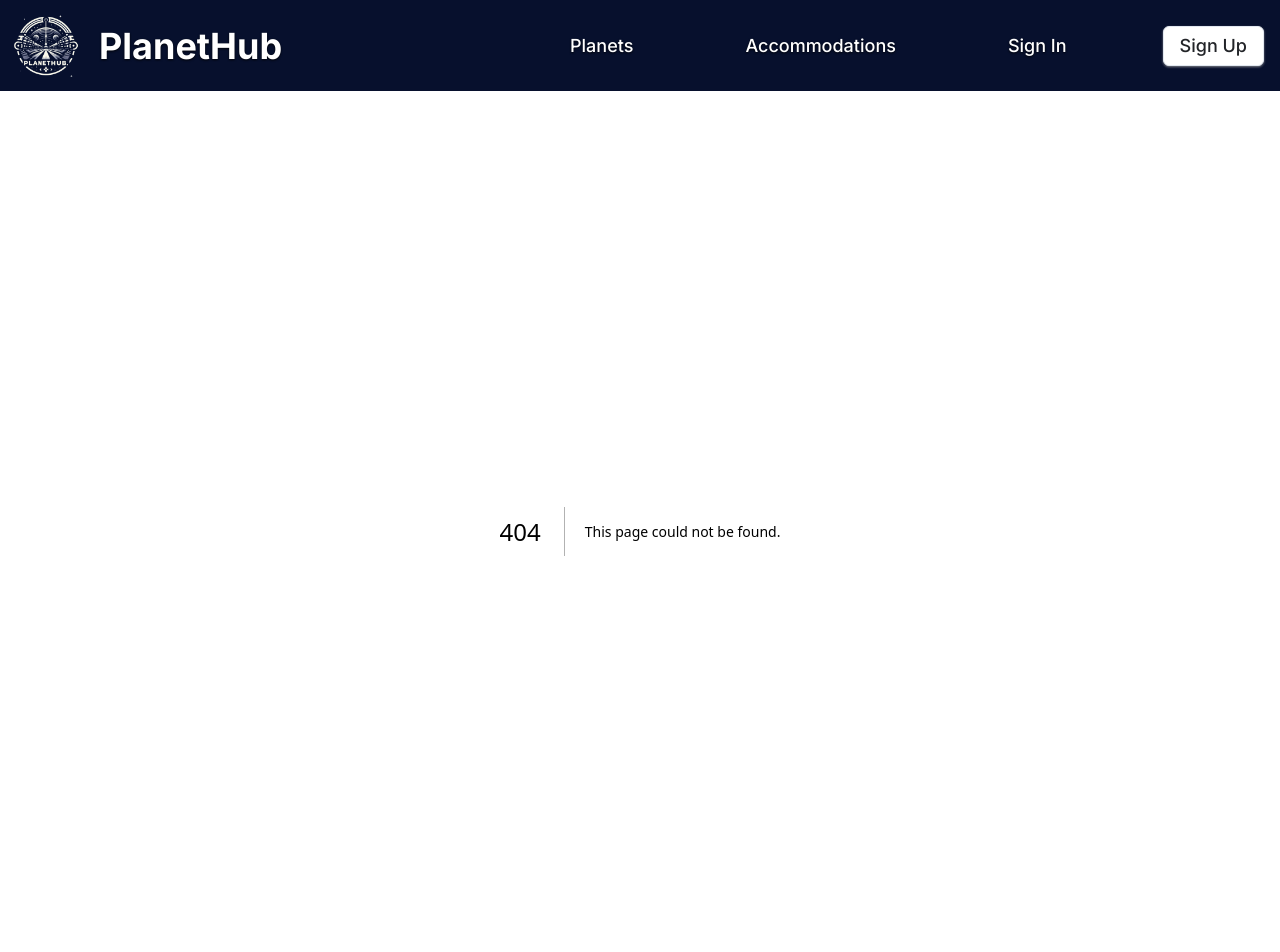
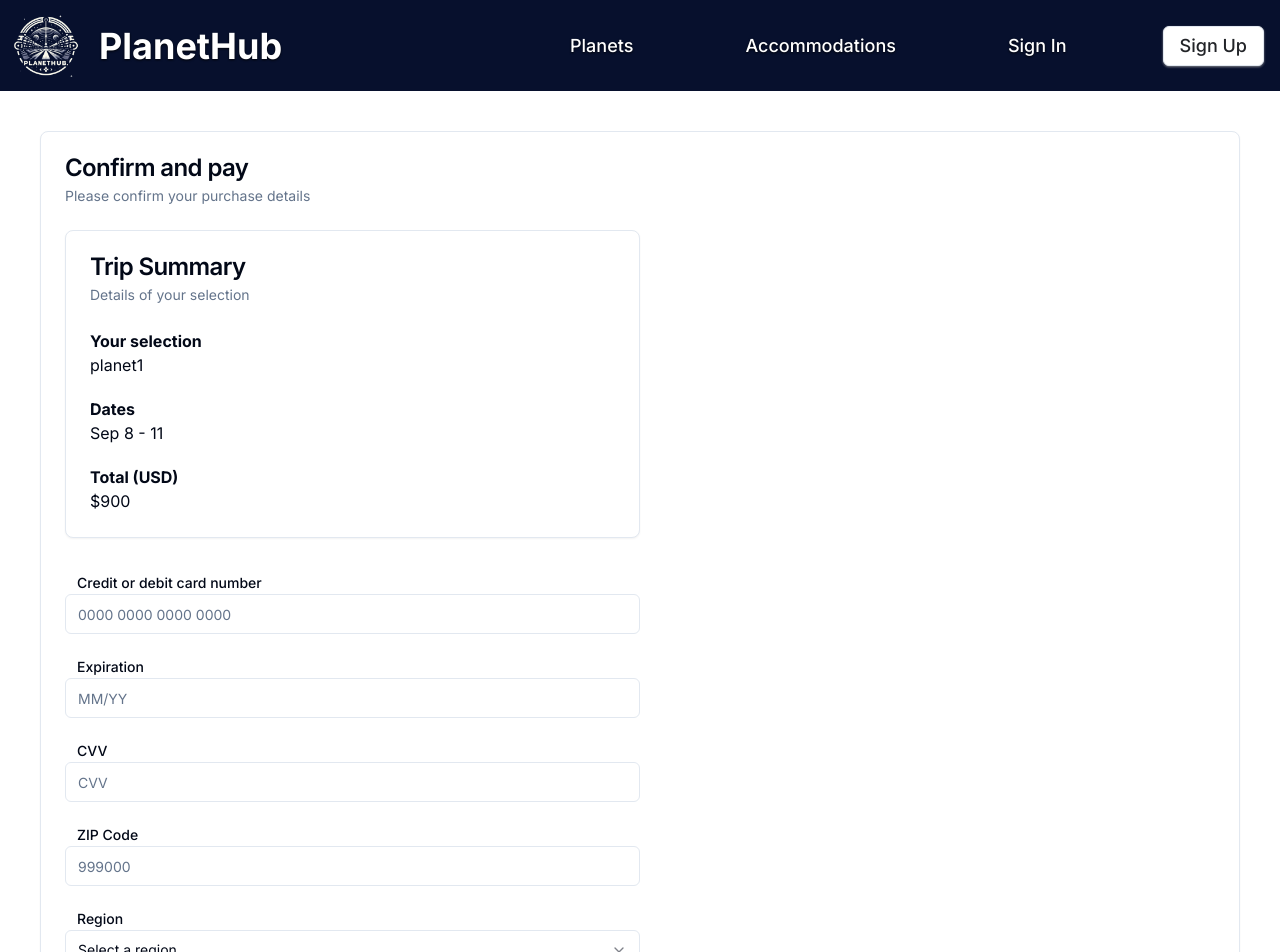
Before and after one commit to jcamilomolinar/planet-hub, a Next.js app in the folder planet-hub/: page /payment-gateway in a window 1280 px wide. Before the commit this address had no page. Shown: the top 952 px of the page. Built offline with nearby package versions, Linux system fonts and the light colour scheme.

Commit message:
Creacion de la pagina payment-gateway

```diff
--- /dev/null
+++ b/planet-hub/app/payment-gateway/page.tsx
@@ -0,0 +1,100 @@
+"use client";
+import * as React from "react";
+import { useState } from "react";
+import { Button } from "@/components/ui/button";
+import {
+  Card,
+  CardContent,
+  CardDescription,
+  CardFooter,
+  CardHeader,
+  CardTitle,
+} from "@/components/ui/card";
+import TripSummary from "@/components/TripSummary";
+import PaymentForm from "@/components/PaymentForm";
+
+// Funciones para formatear los campos de entrada
+const formatNumericInput = (value: string, format: (value: string) => string): string => {
+  const numbersOnly = value.replace(/\D/g, '');
+  return format(numbersOnly);
+};
+
+const formatCardNumber = (value: string) => {
+  const groups = value.match(/.{1,4}/g);
+  return groups ? groups.join(' ') : '';
+};
+
+const formatExpirationDate = (value: string) => {
+  const groups = value.match(/.{1,2}/g);
+  return groups ? groups.join('/') : '';
+};
+
+const formatCVV = (value: string) => value.substring(0, 4);
+
+const formatZIPCode = (value: string) => value;
+
+const PaymentGatewayPage = () => {
+  const [cardNumber, setCardNumber] = useState('');
+  const [expirationDate, setExpirationDate] = useState('');
+  const [cvv, setCVV] = useState('');
+  const [zipCode, setZipCode] = useState('');
+  const [region, setRegion] = useState('');
+
+  const handleCardNumberChange = (e: React.ChangeEvent<HTMLInputElement>) => {
+    const formattedValue = formatNumericInput(e.target.value, formatCardNumber);
+    setCardNumber(formattedValue);
+  };
+
+  const handleExpirationDateChange = (e: React.ChangeEvent<HTMLInputElement>) => {
+    const formattedValue = formatNumericInput(e.target.value, formatExpirationDate);
+    setExpirationDate(formattedValue);
+  };
+
+  const handleCVVChange = (e: React.ChangeEvent<HTMLInputElement>) => {
+    const formattedValue = formatNumericInput(e.target.value, formatCVV);
+    setCVV(formattedValue);
+  };
+
+  const handleZipCodeChange = (e: React.ChangeEvent<HTMLInputElement>) => {
+    const formattedValue = formatNumericInput(e.target.value, formatZIPCode);
+    setZipCode(formattedValue);
+  };
+
+  return (
+    <Card className="w-auto">
+      <CardHeader>
+        <CardTitle>Confirm and pay</CardTitle>
+        <CardDescription>Please confirm your purchase details</CardDescription>
+      </CardHeader>
+      <CardContent>
+        <div className="flex w-auto items-center gap-10">
+          <div className="flex flex-col w-1/2 space-y-1.5">
+
+            <TripSummary planet="planet1" dates="Sep 8 - 11" total="$900" />
+
+            <div style={{ marginBottom: '20px' }}></div>
+
+            <PaymentForm
+              cardNumber={cardNumber}
+              expirationDate={expirationDate}
+              cvv={cvv}
+              zipCode={zipCode}
+              region={region}
+              onCardNumberChange={handleCardNumberChange}
+              onExpirationDateChange={handleExpirationDateChange}
+              onCVVChange={handleCVVChange}
+              onZipCodeChange={handleZipCodeChange}
+              onRegionChange={setRegion}
+            />
+
+          </div>
+        </div>
+      </CardContent>
+      <CardFooter className="flex gap-20">
+        <Button variant="default" onClick={() => console.log('Pago confirmado')}>Confirm and pay</Button>
+      </CardFooter>
+    </Card>
+  );
+};
+
+export default PaymentGatewayPage;
--- /dev/null
+++ b/planet-hub/components/PaymentForm.tsx
@@ -0,0 +1,114 @@
+import * as React from "react";
+import { Input } from "@/components/ui/input";
+import { Label } from "@/components/ui/label";
+import {
+  Select,
+  SelectContent,
+  SelectItem,
+  SelectTrigger,
+  SelectValue,
+} from "@/components/ui/select";
+
+interface PaymentFormProps {
+  cardNumber: string;
+  expirationDate: string;
+  cvv: string;
+  zipCode: string;
+  region: string;
+  onCardNumberChange: (e: React.ChangeEvent<HTMLInputElement>) => void;
+  onExpirationDateChange: (e: React.ChangeEvent<HTMLInputElement>) => void;
+  onCVVChange: (e: React.ChangeEvent<HTMLInputElement>) => void;
+  onZipCodeChange: (e: React.ChangeEvent<HTMLInputElement>) => void;
+  onRegionChange: (value: string) => void;
+}
+
+const PaymentForm: React.FC<PaymentFormProps> = ({
+  cardNumber,
+  expirationDate,
+  cvv,
+  zipCode,
+  region,
+  onCardNumberChange,
+  onExpirationDateChange,
+  onCVVChange,
+  onZipCodeChange,
+  onRegionChange,
+}) => (
+  <form>
+    <Label className="px-3" htmlFor="card-number">Credit or debit card number</Label>
+    <div style={{ marginBottom: '20px' }}>
+      <Input
+        id="card-number"
+        name="card-number"
+        type="text"
+        maxLength={19}
+        placeholder="0000 0000 0000 0000"
+        inputMode="numeric"
+        pattern="[0-9]*"
+        value={cardNumber}
+        onChange={onCardNumberChange}
+      />
+    </div>
+
+    <Label className="px-3" htmlFor="expiration">Expiration</Label>
+    <div style={{ marginBottom: '20px' }}>
+      <Input
+        id="expiration"
+        name="expiration"
+        type="text"
+        maxLength={5}
+        placeholder="MM/YY"
+        inputMode="numeric"
+        pattern="[0-9]*"
+        value={expirationDate}
+        onChange={onExpirationDateChange}
+      />
+    </div>
+
+    <Label className="px-3" htmlFor="cvv">CVV</Label>
+    <div style={{ marginBottom: '20px' }}>
+      <Input
+        id="cvv"
+        name="cvv"
+        type="text"
+        maxLength={4}
+        placeholder="CVV"
+        inputMode="numeric"
+        pattern="[0-9]*"
+        value={cvv}
+        onChange={onCVVChange}
+      />
+    </div>
+
+    <Label className="px-3" htmlFor="zip-code">ZIP Code</Label>
+    <div style={{ marginBottom: '20px' }}>
+      <Input
+        id="zip-code"
+        name="zip-code"
+        type="text"
+        maxLength={10}
+        placeholder="999000"
+        inputMode="numeric"
+        pattern="[0-9]*"
+        value={zipCode}
+        onChange={onZipCodeChange}
+      />
+    </div>
+
+    <Label className="px-3" htmlFor="region">Region</Label>
+    <Select onValueChange={onRegionChange}>
+      <SelectTrigger id="region">
+        <SelectValue placeholder="Select a region" />
+      </SelectTrigger>
+      <SelectContent position="popper">
+        <SelectItem value="region1">region1</SelectItem>
+        <SelectItem value="region2">region2</SelectItem>
+        <SelectItem value="region3">region3</SelectItem>
+        <SelectItem value="region4">region4</SelectItem>
+        <SelectItem value="region5">region5</SelectItem>
+      </SelectContent>
+    </Select>
+  </form>
+);
+
+export default PaymentForm;
--- /dev/null
+++ b/planet-hub/components/TripSummary.tsx
@@ -0,0 +1,39 @@
+import * as React from "react";
+import {
+  Card,
+  CardContent,
+  CardDescription,
+  CardHeader,
+  CardTitle,
+} from "@/components/ui/card";
+
+interface TripSummaryProps {
+  planet: string;
+  dates: string;
+  total: string;
+}
+
+const TripSummary: React.FC<TripSummaryProps> = ({ planet, dates, total }) => (
+  <Card className="w-auto">
+    <CardHeader>
+      <CardTitle>Trip Summary</CardTitle>
+      <CardDescription>Details of your selection</CardDescription>
+    </CardHeader>
+    <CardContent>
+      <div style={{ marginBottom: '20px' }}>
+        <p style={{ fontWeight: 'bold' }}>Your selection</p>
+        <p>{planet}</p>
+      </div>
+      <div style={{ marginBottom: '20px' }}>
+        <p style={{ fontWeight: 'bold' }}>Dates</p>
+        <p>{dates}</p>
+      </div>
+      <div>
+        <p style={{ fontWeight: 'bold' }}>Total (USD)</p>
+        <p>{total}</p>
+      </div>
+    </CardContent>
+  </Card>
+);
+
+export default TripSummary;
```
